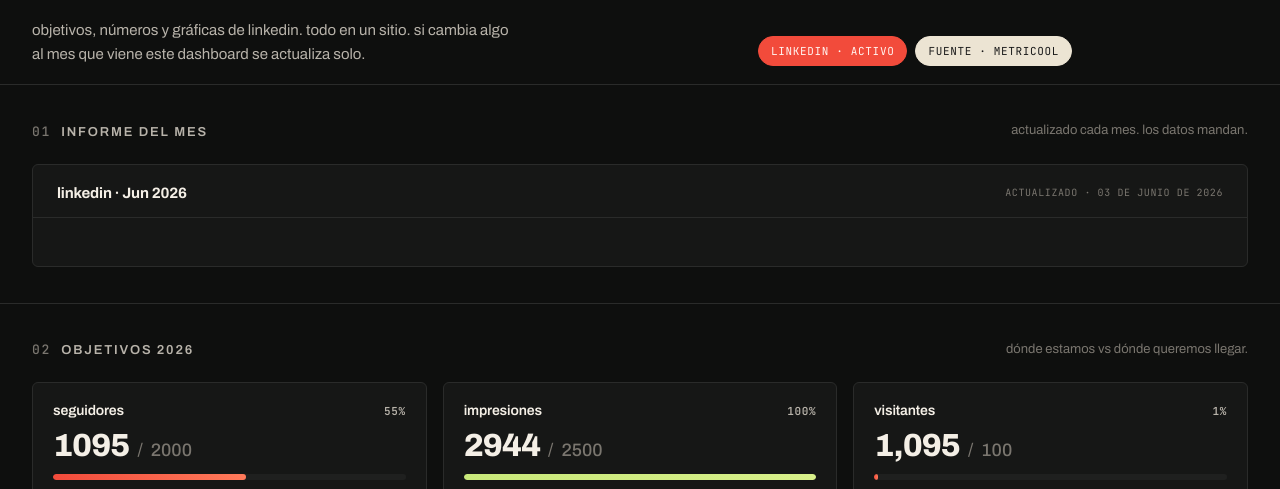
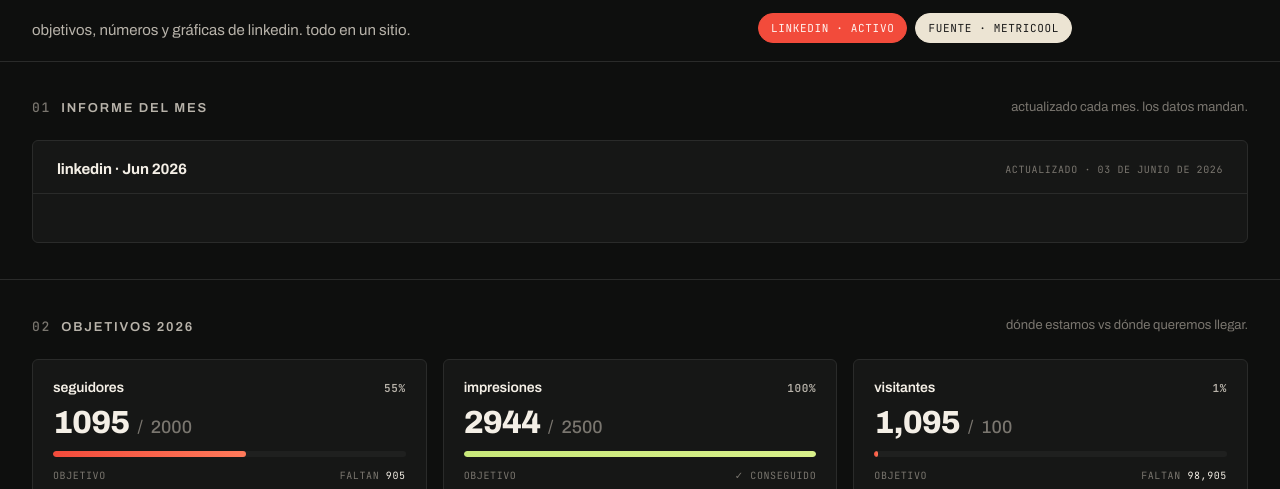
Before and after one commit to adriart89-debug/welysis-dashboard, a website: page index.html in a window 1280 px wide. Shown: the part 306-795 px from the top of the page. Drawn offline with Linux system fonts and the light colour scheme.

Commit message:
Update index.html

```diff
--- a/index.html
+++ b/index.html
@@ -578,7 +578,7 @@
       </div>
       <div class="goal-bar"><span style="width:${pct}%"></span></div>
       <div class="goal-foot">
-        <span>${inv?'objetivo · bajar':'objetivo anual'}</span>
+        <span>${inv?'objetivo · bajar':'objetivo'}</span>
         <span>${done?'✓ conseguido':`faltan <span class="gap-num">${fmt(Math.abs(gap))}</span>`}</span>
       </div>
     </div>`;
@@ -729,7 +729,7 @@
           <span class="row hero-tagline" style="font-size: clamp(14px,1.6vw,20px); font-weight:600; color:var(--accent); letter-spacing:-0.01em; margin-top:10px; display:block">${isRrss ? DATA.meta.tagline_linkedin || 'los números no mienten, pero sí se maquillan*' : DATA.meta.tagline_seo || 'google te quiere, pero hay que currárselo*'}</span>
         </h1>
         <p style="margin-top:20px">${isRrss
-          ? 'objetivos, números y gráficas de linkedin. todo en un sitio. si cambia algo al mes que viene este dashboard se actualiza solo.'
+          ? 'objetivos, números y gráficas de linkedin. todo en un sitio.'
           : 'sesiones orgánicas, posiciones, backlinks. lo que de verdad mete tráfico desde google. nada de vanity metrics.'
         }</p>
       </div>
```
